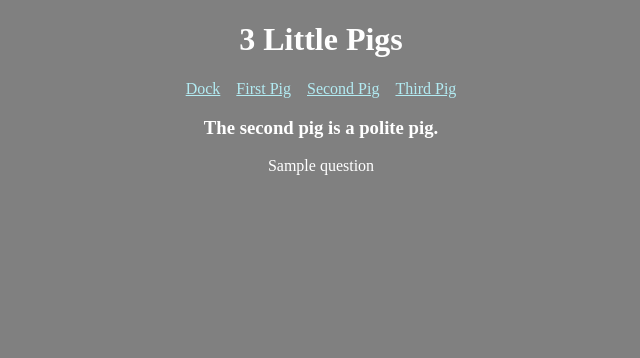
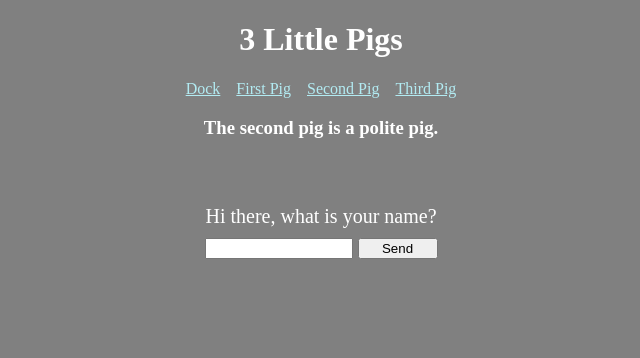
Before and after one commit to shipinggs/networks-labs, a Flask app: template lab2/templates/second.html in a window 1280 px wide. Shown: the top 358 px of the page, without its empty margins (319-959 px from the left). Run offline with Flask 2, Linux system fonts and the light colour scheme; the template is opened without the code that fills it: values that come from a table or form of the project are taken from there, most other values are stand-ins (such as "Sample title", 1, 10 or a date in 2020).

Commit message:
Second: implemented simple name form

```diff
--- a/lab2/app.py
+++ b/lab2/app.py
@@ -14,27 +14,22 @@ def first():
     r = requests.get('https://api.github.com/zen').text
     return render_template('first.html', zen = r)
 
-@app.route('/second')
+@app.route('/second', methods = ['GET', 'POST'])
 def second():
-    return render_template('second.html', question = question)
-
-@app.route('/third')
-def third():
-    return render_template('third.html')
-
-@app.route('/contact', methods = ['GET', 'POST'])
-def contact():
     form = ContactForm()
 
     if request.method == 'POST':
         if form.validate() == False:
             flash('All fields are required.')
-            return render_template('contact.html', form = form)
+            return render_template('second.html', form = form)
         else:
             return render_template('success.html')
     elif request.method == 'GET':
-         return render_template('contact.html', form = form)
+         return render_template('second.html', form = form)
 
+@app.route('/third')
+def third():
+    return render_template('third.html')
 
 @app.route('/hello/<name>')
 def hello(name):
--- a/lab2/forms.py
+++ b/lab2/forms.py
@@ -1,17 +1,8 @@
 from flask_wtf import Form
-from wtforms import TextField, IntegerField, TextAreaField, SubmitField, RadioField, SelectField
+from wtforms import TextField, SubmitField
 
-from wtforms import validators, ValidationError
+from wtforms import validators
 
 class ContactForm(Form):
-   name = TextField("Name Of Student",[validators.Required("Please enter your name.")])
-   Gender = RadioField('Gender', choices = [('M','Male'),('F','Female')])
-   Address = TextAreaField("Address")
-
-   email = TextField("Email",[validators.Required("Please enter your email address."),
-      validators.Email("Please enter your email address.")])
-
-   Age = IntegerField("age")
-   language = SelectField('Languages', choices = [('cpp', 'C++'),
-      ('py', 'Python')])
+   name = TextField("Hi there, what is your name?",[validators.Required("Please enter your name.")])
    submit = SubmitField("Send")
--- a/lab2/static/style.css
+++ b/lab2/static/style.css
@@ -18,3 +18,23 @@ body {
 .navigation > li > a {
     color: #B2EBF2;
 }
+
+.second-pig__form-label {
+    display: block;
+    margin: 6px auto;
+    padding: none;
+}
+
+.second-pig__form-textfield {
+    display: inline-block;
+    margin: 4px auto;
+    padding: none;
+    width: 140px;
+}
+
+.second-pig__form-submit {
+    display: inline-block;
+    margin: 4px auto;
+    padding: none;
+    width: 80px;
+}
--- a/lab2/templates/second.html
+++ b/lab2/templates/second.html
@@ -1,7 +1,25 @@
 {% extends "layout.html" %}
+
 {% block content %}
   <h3>The second pig is a polite pig.</h3>
-  {{ question }}
+  <h2>
+    {% if not form.name.data %}
+    &nbsp;
+    {% else %}
+    Hello {{ form.name.data }}, have a nice day.
+    {% endif %}
+  </h2>
 
-
+  <form action = "http://localhost:5000/second" method ="POST">
+        <div style = font-size:20px; font-weight:bold; margin-left:150px;>
+           {{ form.name.label(class_='second-pig__form-label') }}
+           {{ form.name(class_='second-pig__form-textfield') }}
+           {{ form.submit(class_='second-pig__form-submit') }}
+        </div>
+  </form>
+  <p>
+    {% for message in form.name.errors %}
+       <div>{{ message }}</div>
+    {% endfor %}
+  </p>
 {% endblock %}
```
Also changed, not shown: lab2/templates/contact.html (deleted, +0 -48 lines), 1 other file.
